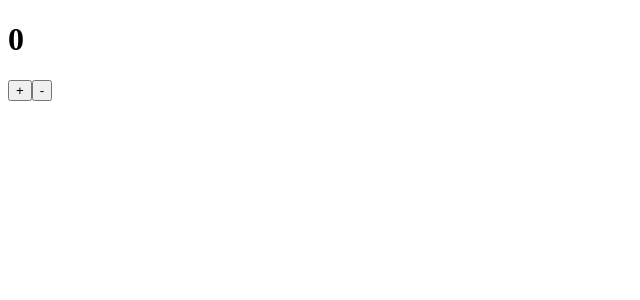
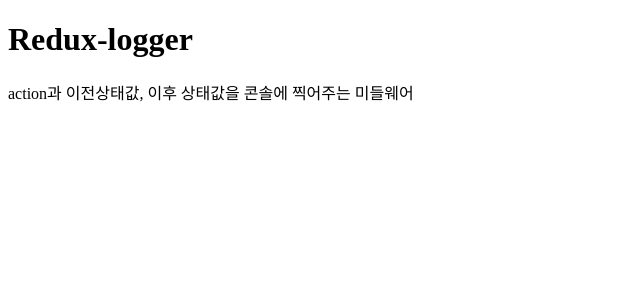
Before and after one commit to dasom222g/todo-redux, a React (Create React App) app: page /1 in a window 1280 px wide. Shown: the top 300 px of the page, without its empty margins (0-640 px from the left). Built offline with nearby package versions, Linux system fonts and the light colour scheme.

Commit message:
redux-thunk promise training

```diff
--- a/src/api/posts.tsx
+++ b/src/api/posts.tsx
@@ -30,7 +30,7 @@
 }
 
 export const getPost = async (id: number) => {
-  sleep(500)
+  await sleep(500)
   const data = posts.find((item) => item.id === id)
   return data ? data : new Error() // 객체로 리턴
 }
--- /dev/null
+++ b/src/components/App.tsx
@@ -0,0 +1,17 @@
+import React from 'react'
+import PostContainer from '../containers/PostContainer'
+// import CounterContainer from '../containers/CounterContainer'
+import { Route } from 'react-router-dom'
+import PostDetailContainer from '../containers/PostDetailContainer'
+
+function App() {
+  return (
+    <div className="App">
+      {/* <CounterContainer /> */}
+      <Route path="/" component={PostContainer} exact />
+      <Route path="/:id" component={PostDetailContainer} exact />
+    </div>
+  )
+}
+
+export default App
--- /dev/null
+++ b/src/components/PostDetail.tsx
@@ -0,0 +1,16 @@
+import { PostDataType } from '../api/posts'
+
+type PostDetailProps = {
+  post: PostDataType
+}
+
+function PostDetail({ post }: PostDetailProps) {
+  return (
+    <>
+      <h1>{post.title}</h1>
+      <p>{post.body}</p>
+    </>
+  )
+}
+
+export default PostDetail
--- /dev/null
+++ b/src/components/PostList.tsx
@@ -0,0 +1,21 @@
+import React from 'react'
+import { Link } from 'react-router-dom'
+import { PostDataType } from '../api/posts'
+
+type PostListProps = {
+  posts: PostDataType[]
+}
+
+function PostList({ posts }: PostListProps) {
+  return (
+    <ul>
+      {posts.map((post) => (
+        <li key={post.id}>
+          <Link to={`/${post.id}`}>{post.title}</Link>
+        </li>
+      ))}
+    </ul>
+  )
+}
+
+export default PostList
--- a/src/containers/App.tsx
+++ /dev/null
@@ -1,12 +0,0 @@
-import React from 'react'
-import CounterContainer from './CounterContainer'
-
-function App() {
-  return (
-    <div className="App">
-      <CounterContainer />
-    </div>
-  )
-}
-
-export default App
--- a/src/containers/CounterContainer.tsx
+++ b/src/containers/CounterContainer.tsx
@@ -1,7 +1,7 @@
 import React from 'react'
 import { useDispatch, useSelector } from 'react-redux'
 import Counter from '../components/Counter'
-import { CounterStateType, increaseAsync, decrease } from '../modules/counter'
+import { CounterStateType, increaseAsync, decreaseAsync } from '../modules/counter'
 import { ThunkDispatch } from 'redux-thunk'
 import { AnyAction } from 'redux'
 
@@ -16,7 +16,7 @@
   const dispatch: ThunkDispatchType = useDispatch()
 
   const onIncrease = () => dispatch(increaseAsync())
-  const onDecrease = () => dispatch(decrease())
+  const onDecrease = () => dispatch(decreaseAsync())
 
   return <Counter number={number} onIncrease={onIncrease} onDecrease={onDecrease} />
 }
--- /dev/null
+++ b/src/containers/PostContainer.tsx
@@ -0,0 +1,32 @@
+import React, { useEffect } from 'react'
+import { ThunkDispatch } from 'redux-thunk'
+import { AnyAction } from 'redux'
+import { PostDataType } from '../api/posts'
+import PostList from '../components/PostList'
+import { useDispatch, useSelector } from 'react-redux'
+import { PostsStateType, getPosts } from '../modules/posts'
+
+export type PostThunkDispatchType = ThunkDispatch<PostDataType, any, AnyAction>
+
+interface IRootStateType {
+  posts: PostsStateType
+}
+
+function PostContainer() {
+  const { isLoading, data: posts, error } = useSelector(
+    (state: IRootStateType) => state.posts.posts,
+  )
+  const dispatch = useDispatch<PostThunkDispatchType>()
+
+  useEffect(() => {
+    dispatch(getPosts())
+  }, [dispatch])
+
+  if (isLoading) return <div>Loading..</div>
+  if (error) return <div>Error..</div>
+  if (!posts) return null
+
+  return <PostList posts={posts} />
+}
+
+export default PostContainer
--- /dev/null
+++ b/src/containers/PostDetailContainer.tsx
@@ -0,0 +1,30 @@
+import React, { useEffect } from 'react'
+import { useDispatch, useSelector } from 'react-redux'
+import { useParams } from 'react-router-dom'
+import PostDetail from '../components/PostDetail'
+import { getPost, PostsStateType } from '../modules/posts'
+import { PostThunkDispatchType } from './PostContainer'
+
+interface IRootStateType {
+  posts: PostsStateType
+}
+
+function PostDetailContainer() {
+  const id = useParams<{ id: string }>().id
+  const postId = Number(id)
+
+  const { isLoading, data: post, error } = useSelector((state: IRootStateType) => state.posts.post)
+  const dispatch: PostThunkDispatchType = useDispatch()
+
+  useEffect(() => {
+    dispatch(getPost(postId))
+  }, [dispatch, postId])
+
+  if (isLoading) return <div>Loading..</div>
+  if (error) return <div>error</div>
+  if (!post) return null
+
+  return <PostDetail post={post} />
+}
+
+export default PostDetailContainer
--- a/src/containers/PostsContainer.tsx
+++ /dev/null
@@ -1,5 +0,0 @@
-import { ThunkDispatch } from 'redux-thunk'
-import { AnyAction } from 'redux'
-import { PostDataType } from '../api/posts'
-
-export type PostThunkDispatchType = ThunkDispatch<PostDataType, any, AnyAction>
--- a/src/index.tsx
+++ b/src/index.tsx
@@ -1,6 +1,5 @@
 import React from 'react'
 import ReactDOM from 'react-dom'
-import App from './containers/App'
 import { createStore, applyMiddleware } from 'redux'
 import { Provider } from 'react-redux'
 import { composeWithDevTools } from 'redux-devtools-extension'
@@ -8,6 +7,8 @@
 // import myLogger from './middleware/myLogger'
 import { logger } from 'redux-logger'
 import ReduxThunk from 'redux-thunk'
+import App from './components/App'
+import { BrowserRouter } from 'react-router-dom'
 
 if (process.env.NODE_ENV === 'development') {
   const { worker } = require('./mocks/browser')
@@ -18,9 +19,11 @@
 
 ReactDOM.render(
   <React.StrictMode>
-    <Provider store={store}>
-      <App />
-    </Provider>
+    <BrowserRouter>
+      <Provider store={store}>
+        <App />
+      </Provider>
+    </BrowserRouter>
   </React.StrictMode>,
   document.getElementById('root'),
 )
--- a/src/lib/asyncUtils.tsx
+++ b/src/lib/asyncUtils.tsx
@@ -1,5 +1,5 @@
 import { PostDataType } from '../api/posts'
-import { PostThunkDispatchType } from '../containers/PostsContainer'
+import { PostThunkDispatchType } from '../containers/PostContainer'
 import {
   GET_POSTS,
   GET_POST,
@@ -12,20 +12,20 @@
 } from '../modules/posts'
 
 // 중복되는 코드를 간단히 해주기 위한 thunk 생성함수
-type PostsPromiseType = () => Promise<PostDataType[]>
-type PostPromiseType = (id: number) => Promise<PostDataType | Error>
+// type PostsPromiseType = () => Promise<PostDataType[]>
+// type PostPromiseType = (id: number) => Promise<PostDataType | Error>
 
-export const createPromiseThunk = (
+export const createPromiseThunk = <T extends Function>(
   type: typeof GET_POSTS | typeof GET_POST,
-  promiseCreator: PostsPromiseType | PostPromiseType,
+  promiseCreator: T,
 ) => {
-  const [SUCCESS, ERROR] = [`${type}__SUCCESS`, `${type}__ERROR`]
+  const [SUCCESS, ERROR] = [`${type}_SUCCESS`, `${type}_ERROR`]
 
   // thunk 생성 부분
-  const thunkCreate = <T extends number>(param: T) => async (dispatch: PostThunkDispatchType) => {
+  const thunkCreate = <T extends number>(param?: T) => async (dispatch: PostThunkDispatchType) => {
     dispatch({ type })
     try {
-      const payload = await promiseCreator(param)
+      const payload = param ? await promiseCreator(param) : await promiseCreator()
       dispatch({
         type: SUCCESS,
         payload,
@@ -43,7 +43,7 @@
 
 // 중복되는 코드를 간단히 해주기 위한 reducer
 export const handleAsyncActions = (type: typeof GET_POSTS | typeof GET_POST, key: string) => {
-  const [SUCCESS, ERROR] = [`${type}__SUCCESS`, `${type}__ERROR`]
+  const [SUCCESS, ERROR] = [`${type}_SUCCESS`, `${type}_ERROR`]
   const reducer = (state: PostsStateType, action: PostsActionType) => {
     switch (action.type) {
       case type:
--- a/src/modules/posts.tsx
+++ b/src/modules/posts.tsx
@@ -74,8 +74,8 @@
 }
 */
 
-const getPosts = createPromiseThunk(GET_POSTS, postsAPI.getPosts)
-const getPost = createPromiseThunk(GET_POST, postsAPI.getPost)
+export const getPosts = createPromiseThunk(GET_POSTS, postsAPI.getPosts)
+export const getPost = createPromiseThunk(GET_POST, postsAPI.getPost)
 
 // reducer
 
```
